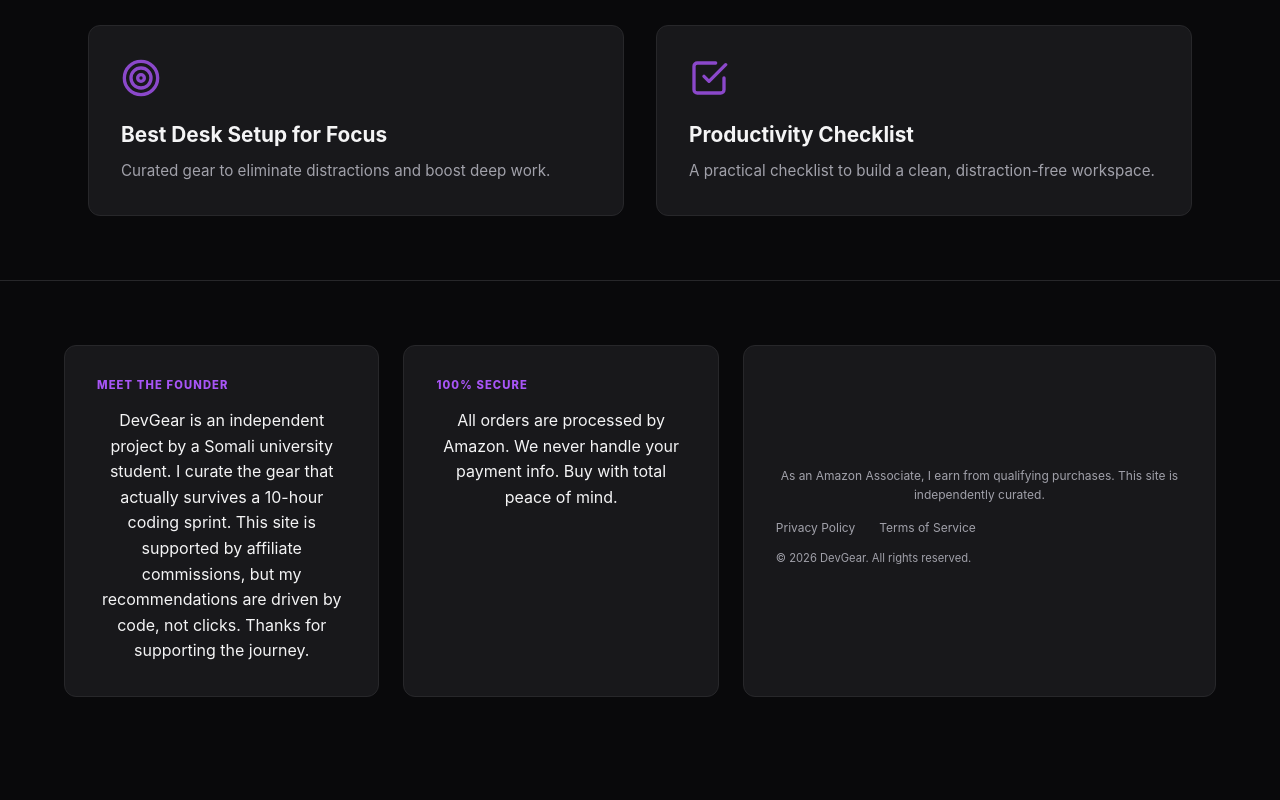
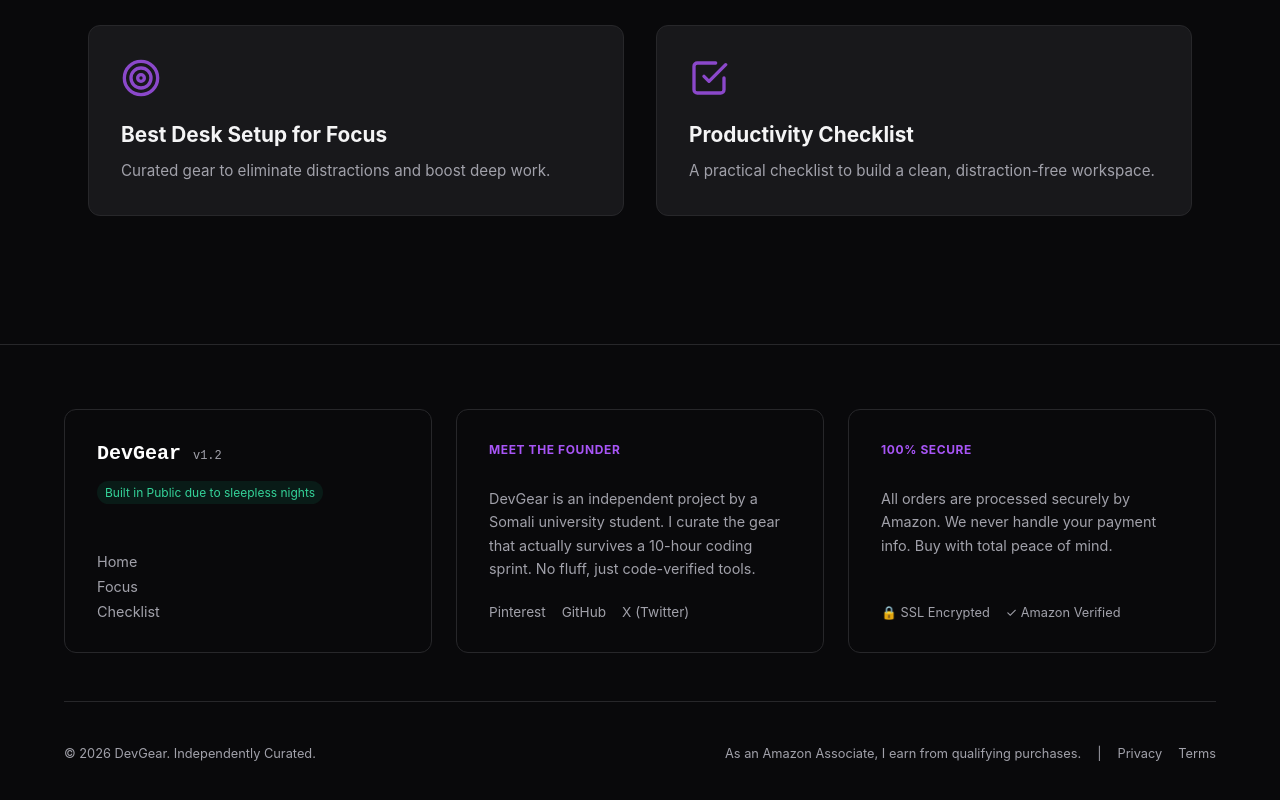
Before and after one commit to Jamalabdirahiim/DevGear, a website built with Vite: page index.html in a window 1280 px wide. Shown: the part 3922-4722 px from the top of the page. Before the commit the page ends 4683 px from the top, so only its background shows below. Built offline with nearby package versions, Linux system fonts and the light colour scheme; some packages are replaced by stand-ins of ours.

Commit message:
feat: complete professional bento footer refactor and fix filters

```diff
--- a/index.html
+++ b/index.html
@@ -171,35 +171,61 @@
       </section>
     </main>
 
-    <footer class="footer-bento-section">
-      <div class="container footer-bento-container">
-        <div class="footer-bento-grid">
-          <!-- Tile 1: Meet the Founder -->
-          <div class="footer-tile founder-tile">
-            <div class="tile-label">Meet the Founder</div>
-            <p class="tile-content">DevGear is an independent project by a Somali university student. I curate the
-              gear that actually survives a 10-hour coding sprint. This site is supported by affiliate commissions,
-              but my recommendations are driven by code, not clicks. Thanks for supporting the journey.</p>
+    <footer class="bento-footer">
+      <div class="container">
+        <div class="footer-grid">
+
+          <!-- Column 1: Brand & Nav -->
+          <div class="footer-card brand-card">
+            <div class="footer-brand">
+              <span class="brand-logo">DevGear</span>
+              <span class="brand-version">v1.2</span>
+            </div>
+            <span class="built-in-public-tag">Built in Public due to sleepless nights</span>
+            <nav class="footer-nav">
+              <a href="/" class="footer-nav-link">Home</a>
+              <a href="/focus" class="footer-nav-link">Focus</a>
+              <a href="/checklist" class="footer-nav-link">Checklist</a>
+            </nav>
           </div>
 
-          <!-- Tile 2: Security & Trust -->
-          <div class="footer-tile security-tile">
-            <div class="tile-label">100% Secure</div>
-            <p class="tile-content">All orders are processed by Amazon. We never handle your payment info. Buy with
-              total peace of mind.</p>
+          <!-- Column 2: Founder Details -->
+          <div class="footer-card founder-card">
+            <div class="card-label">Meet the Founder</div>
+            <p class="founder-text">
+              DevGear is an independent project by a Somali university student. I curate the gear that actually survives
+              a 10-hour coding sprint. No fluff, just code-verified tools.
+            </p>
+            <div class="social-links">
+              <a href="#" class="social-link">Pinterest</a>
+              <a href="#" class="social-link">GitHub</a>
+              <a href="#" class="social-link">X (Twitter)</a>
+            </div>
           </div>
 
-          <!-- Tile 3: Legal & Links -->
-          <div class="footer-tile legal-tile">
-            <p class="footer-disclaimer">
-              As an Amazon Associate, I earn from qualifying purchases. This site is independently curated.
+          <!-- Column 3: Security & Trust -->
+          <div class="footer-card security-card">
+            <div class="card-label">100% Secure</div>
+            <p class="security-text">
+              All orders are processed securely by Amazon. We never handle your payment info. Buy with total peace of
+              mind.
             </p>
-            <div class="footer-links">
-              <a href="#" class="footer-link">Privacy Policy</a>
-              <a href="#" class="footer-link">Terms of Service</a>
+            <div class="secure-badge">
+              <span>🔒 SSL Encrypted</span>
+              <span>✓ Amazon Verified</span>
             </div>
-            <p style="margin-top: 1rem; font-size: 0.7rem; color: var(--zinc-400);">© 2026 DevGear. All rights reserved.
-            </p>
+          </div>
+
+        </div>
+
+        <!-- Bottom Bar -->
+        <div class="footer-bottom">
+          <p class="copyright">© 2026 DevGear. Independently Curated.</p>
+          <div class="legal-links">
+            <span class="affiliate-notice">As an Amazon Associate, I earn from qualifying purchases.</span>
+            <span class="separator">|</span>
+            <a href="#" class="legal-link">Privacy</a>
+            <a href="#" class="legal-link">Terms</a>
           </div>
         </div>
       </div>
--- a/src/style.css
+++ b/src/style.css
@@ -874,108 +874,172 @@ body {
   font-size: 1.2rem;
 }
 
-/* --- Bento Footer Styles --- */
-.footer-bento-section {
-  padding: 4rem 1.5rem;
-  background-color: var(--zinc-950);
+/* --- Professional Bento Footer --- */
+.bento-footer {
+  background-color: #09090b;
+  /* Zinc 950 */
   border-top: 1px solid var(--zinc-800);
-}
-
-.footer-bento-grid {
+  padding: 4rem 0 2rem;
+  margin-top: 4rem;
+}
+
+.footer-grid {
   display: grid;
-  grid-template-columns: repeat(3, 1fr);
+  grid-template-columns: 1fr;
   gap: 1.5rem;
-  /* Default align-items is stretch, which makes all items in a row equal height */
-}
-
-@media (max-width: 768px) {
-  .footer-bento-grid {
-    grid-template-columns: 1fr;
-    gap: 1rem;
+  margin-bottom: 3rem;
+}
+
+@media (min-width: 768px) {
+  .footer-grid {
+    grid-template-columns: repeat(2, 1fr);
   }
 }
 
-@media (min-width: 768px) {
-  .footer-bento-grid {
-    grid-template-columns: repeat(2, 1fr);
-    /* Let rows size automatically based on content */
+@media (min-width: 1024px) {
+  .footer-grid {
+    grid-template-columns: repeat(3, 1fr);
   }
-
-  .legal-tile {
-    grid-column: span 2;
-  }
-}
-
-@media (min-width: 1024px) {
-  .footer-bento-grid {
-    grid-template-columns: 1fr 1fr 1.5fr;
-  }
-
-  .legal-tile {
-    grid-column: span 1;
-  }
-}
-
-.footer-tile {
-  background: var(--zinc-900);
+}
+
+.footer-card {
+  background-color: #09090b;
   border: 1px solid var(--zinc-800);
   border-radius: 12px;
+  /* Matching product cards */
   padding: 2rem;
   display: flex;
   flex-direction: column;
-  justify-content: flex-start;
   align-items: flex-start;
+  text-align: left;
+  transition: border-color 0.2s ease;
   height: 100%;
-  /* Critical: forces tile to fill the grid cell height */
-}
-
-.footer-tile:hover {
-  border-color: var(--zinc-400);
-}
-
-.tile-label {
-  font-size: 0.7rem;
-  font-weight: 800;
+}
+
+.footer-card:hover {
+  border-color: var(--zinc-600);
+}
+
+.brand-logo {
+  font-family: 'JetBrains Mono', monospace;
+  font-weight: 700;
+  font-size: 1.25rem;
+  color: #fff;
+}
+
+.brand-version {
+  font-family: 'JetBrains Mono', monospace;
+  font-size: 0.75rem;
+  color: var(--zinc-500);
+  margin-left: 0.5rem;
+}
+
+.built-in-public-tag {
+  display: inline-block;
+  font-size: 0.75rem;
+  background: rgba(16, 185, 129, 0.1);
+  color: #34d399;
+  padding: 0.25rem 0.5rem;
+  border-radius: 999px;
+  margin: 1rem 0;
+}
+
+.footer-nav {
+  display: flex;
+  flex-direction: column;
+  gap: 0.5rem;
+  margin-top: auto;
+}
+
+.footer-nav-link {
+  color: var(--zinc-400);
+  text-decoration: none;
+  font-size: 0.9rem;
+  transition: color 0.2s ease;
+}
+
+.footer-nav-link:hover {
+  color: #fff;
+}
+
+.card-label {
+  font-size: 0.75rem;
+  font-weight: 700;
   text-transform: uppercase;
-  letter-spacing: 0.1em;
+  letter-spacing: 0.05em;
   color: var(--accent-purple);
   margin-bottom: 1rem;
 }
 
-.tile-content {
-  font-size: 1rem;
+.founder-text,
+.security-text {
+  font-size: 0.9rem;
   line-height: 1.6;
-  color: var(--zinc-100);
-  margin: 0;
-}
-
-.legal-tile {
+  color: var(--zinc-300);
+  margin-bottom: 1.5rem;
+}
+
+.social-links {
+  display: flex;
+  gap: 1rem;
+  margin-top: auto;
+}
+
+.social-link {
+  color: var(--zinc-500);
+  font-size: 0.85rem;
+  text-decoration: none;
+}
+
+.social-link:hover {
+  color: #fff;
+  text-decoration: underline;
+}
+
+.secure-badge {
+  display: flex;
+  gap: 1rem;
+  font-size: 0.8rem;
+  color: var(--zinc-400);
+  margin-top: auto;
+}
+
+/* Bottom Bar */
+.footer-bottom {
+  border-top: 1px solid var(--zinc-800);
+  padding-top: 2rem;
   display: flex;
   flex-direction: column;
-  justify-content: center;
-}
-
-.footer-disclaimer {
-  font-size: 0.75rem;
-  color: var(--zinc-400);
-  line-height: 1.5;
-  margin-bottom: 1rem;
-}
-
-.footer-links {
-  display: flex;
   gap: 1rem;
-}
-
-.footer-link {
-  font-size: 0.75rem;
-  color: var(--zinc-400);
+  align-items: center;
+  font-size: 0.8rem;
+  color: var(--zinc-500);
+}
+
+@media (min-width: 768px) {
+  .footer-bottom {
+    flex-direction: row;
+    justify-content: space-between;
+  }
+}
+
+.legal-links {
+  display: flex;
+  gap: 1rem;
+  align-items: center;
+}
+
+.legal-link {
+  color: var(--zinc-500);
   text-decoration: none;
-  transition: color 0.1s ease;
-}
-
-.footer-link:hover {
-  color: var(--zinc-100);
+}
+
+.legal-link:hover {
+  color: var(--zinc-300);
+}
+
+.separator {
+  color: var(--zinc-700);
 }
 
 /* --- Developer Guide Section (Above Bento) --- */
```
